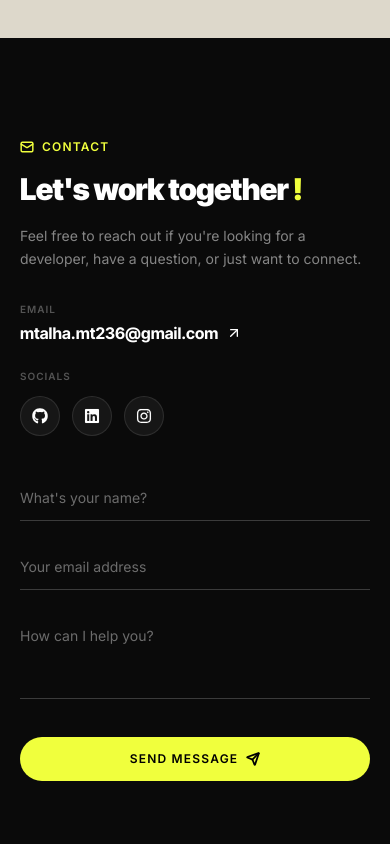
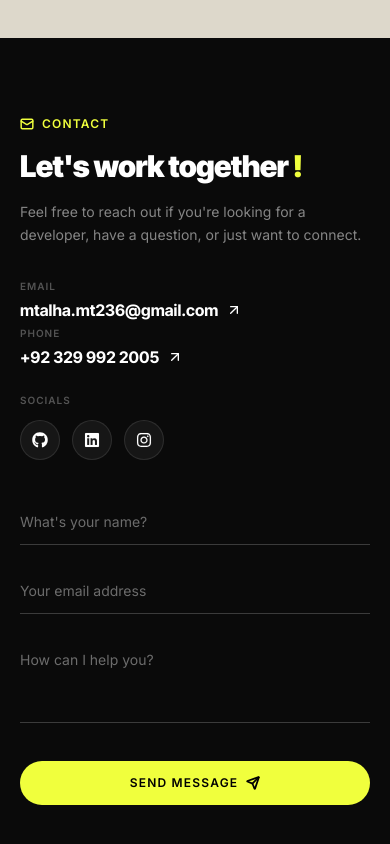
Before and after one commit to Muhammad-Talha236/Portfolio, a React (Vite) app: page / in a window 390 px wide. Shown: the part 7848-8692 px from the top of the page. Built offline with nearby package versions, Linux system fonts and the light colour scheme.

Commit message:
add phone number

```diff
--- a/src/components/sections/Contact.jsx
+++ b/src/components/sections/Contact.jsx
@@ -122,6 +122,18 @@ function Contact() {
                   mtalha.mt236@gmail.com
                   <ArrowUpRight size={16} className="shrink-0 transition-transform group-hover:translate-x-1 group-hover:-translate-y-1" />
                 </a>
+
+                 <span className="mb-1 mt-1 block text-[10px] font-bold uppercase tracking-widest text-white/30">
+                  Phone
+                </span>
+                <a
+                  href="tel:+923299922005"
+                  className="group inline-flex items-center gap-2 font-display text-base sm:text-lg font-bold text-white transition-colors hover:text-[#f0ff3d] break-all"
+                >
+                  +92 329 992 2005
+                  <ArrowUpRight size={16} className="shrink-0 transition-transform group-hover:translate-x-1 group-hover:-translate-y-1" />
+                </a>
+
               </div>
 
               <div>
```
